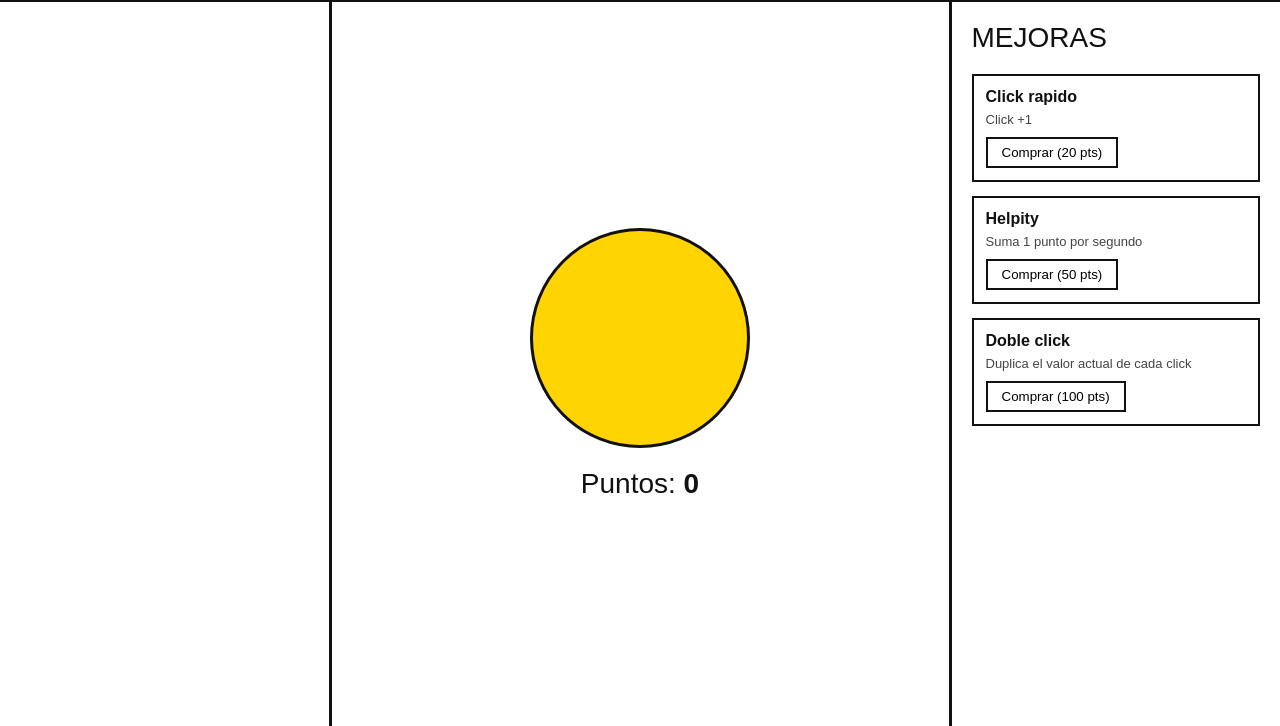
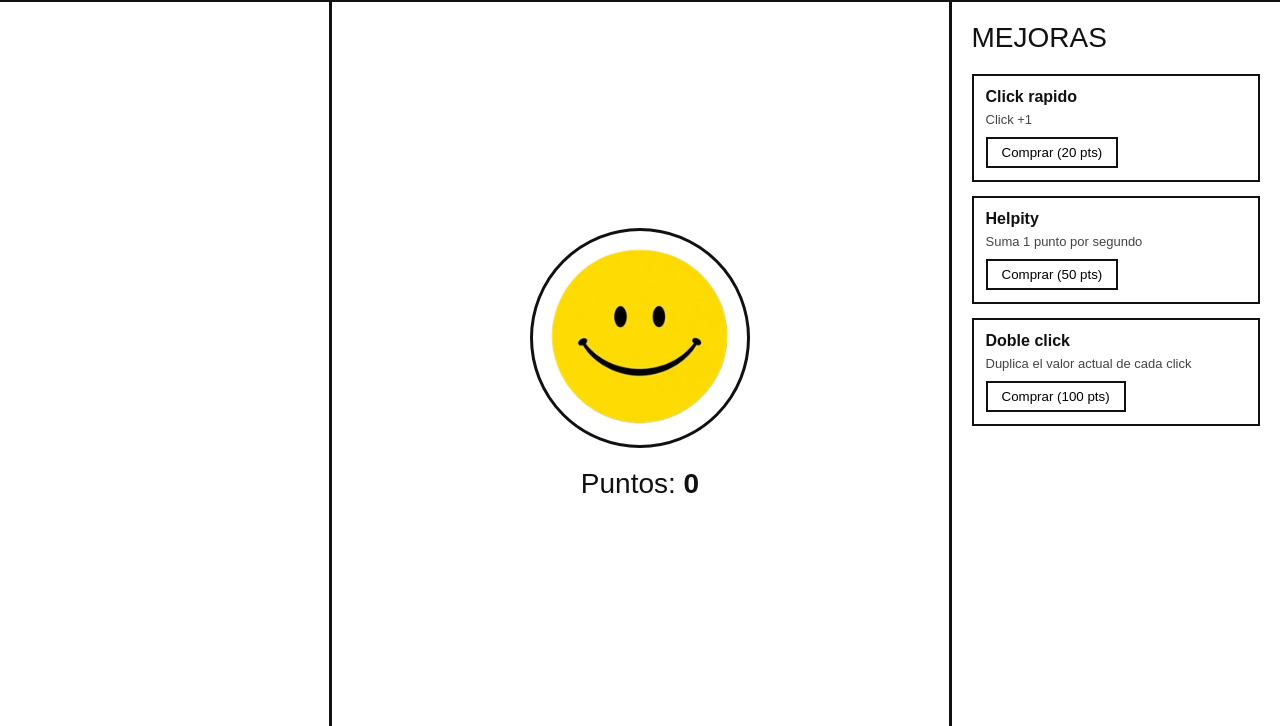
Before and after one commit to Fonsequin/Proyecto-Click-a-Verity, a plain HTML site: page index.html in a window 1280 px wide. Shown: the part 76-802 px from the top of the page. Drawn offline with Linux system fonts and the light colour scheme.

Commit message:
Arreglamos la imagen y el feedback Improve UI/UX

```diff
--- a/index.html
+++ b/index.html
@@ -26,11 +26,15 @@
     <div class="columna col-izquierda">
     </div>
 
+    <!--verity-->
     <div class="columna col-centro">
-      <button class="boton-click" id="botonClick"></button>
+      <button class="boton-click" id="botonClick">
+        <span class="cara-verity"></span>
+      </button>
       <div class="contador">Puntos: <span id="contadorPuntos">0</span></div>
     </div>
-    <!--columnas de mejora-->
+
+    <!--columnas de mejora o columna derecha-->
     <div class="columna col-derecha">
       <div class="mejoras-titulo">MEJORAS</div>
 
--- a/style.css
+++ b/style.css
@@ -91,17 +91,26 @@ header a.active {
   width: 220px;
   height: 220px;
   border-radius: 50%;
-  background: #FFD400;
   border: 3px solid #111;
   cursor: pointer;
-  font-size: 60px;
-  display: flex;
-  align-items: center;
-  justify-content: center;
+  background: none;
+  padding: 0;
+  overflow: hidden; /* recorta la carita interna en forma de círculo */
 }
 
 .boton-click:active {
   transform: scale(0.97);
+}
+
+.cara-verity {
+  display: block;
+  width: 100%;
+  height: 100%;
+  background-image: url("imagenes/verity.png");
+  background-size: cover;
+  background-position: center;
+  background-repeat: no-repeat;
+  animation: girar 5s linear infinite;
 }
 
 .contador {
@@ -263,3 +272,13 @@ th {
 .credito:last-child {
   border-bottom: none;
 }
+
+
+@keyframes girar {
+  from {
+    transform: rotate(0deg);
+  }
+  to {
+    transform: rotate(360deg);
+  }
+}
```
